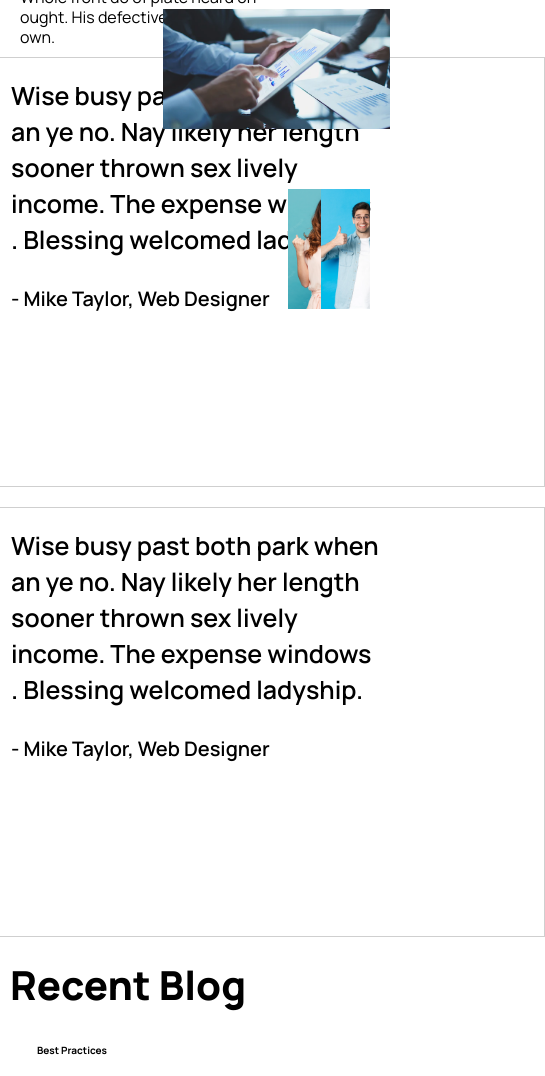
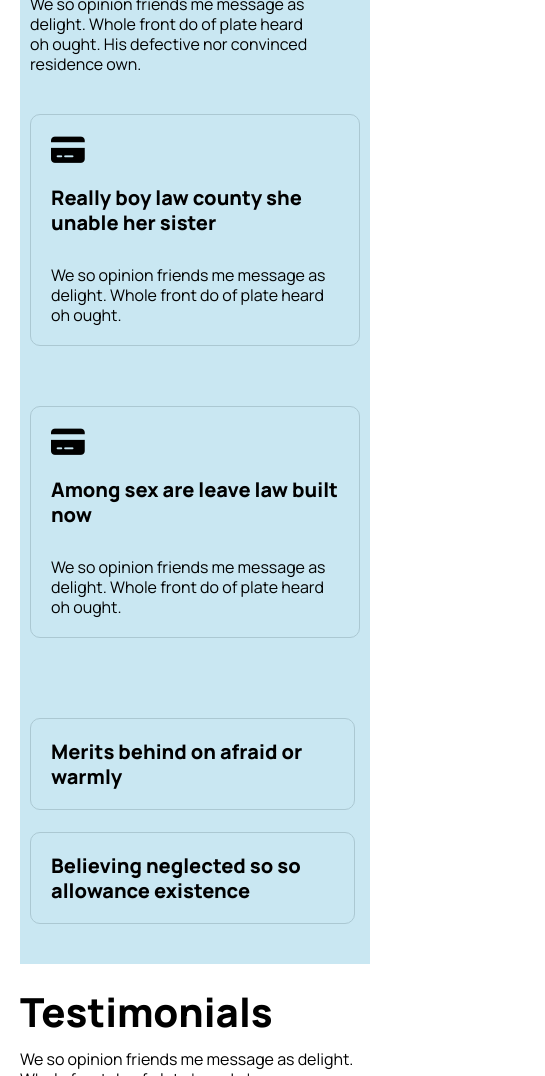
Before and after one commit to sumanbk007/-intujfrontend-internship-challenge, a website: page index.html in a window 390 px wide. Shown: the part 118-1194 px from the top of the page, 545 px wide, since content can reach past the window. Drawn offline with Linux system fonts and the light colour scheme.

Commit message:
Feature section added

```diff
--- a/index.html
+++ b/index.html
@@ -11,6 +11,42 @@
     ></script>
   </head>
   <body>
+    <!-- Features section  -->
+
+    <div class="feature-section">
+      <h1 class="feature-heading">Features that blows mind</h1>
+      <p>
+        We so opinion friends me message as delight. Whole front do of plate
+        heard <br />oh ought. His defective nor convinced residence own.
+      </p>
+
+      <div class="feature-detail">
+        <div class="feature-card">
+          <i class="fa-solid fa-credit-card"></i>
+          <h3>Really boy law county she unable her sister</h3>
+          <p>
+            We so opinion friends me message as delight. Whole front do of plate
+            heard oh ought.
+          </p>
+        </div>
+        <div class="feature-card">
+          <i class="fa-solid fa-credit-card"></i>
+          <h3>Among sex are leave law built now</h3>
+          <p>
+            We so opinion friends me message as delight. Whole front do of plate
+            heard oh ought.
+          </p>
+        </div>
+        <div class="feature-card feature-card-headings">
+          <div class="row1">
+            <h3>Merits behind on afraid or warmly</h3>
+          </div>
+          <div class="row2">
+            <h3>Believing neglected so so allowance existence</h3>
+          </div>
+        </div>
+      </div>
+    </div>
     <!-- Testimonial section  -->
     <div class="testimonial-section">
       <h1 class="testimonial-heading">Testimonials</h1>
@@ -57,6 +93,39 @@
           </div>
         </div>
       </div>
+    </div>
+
+    <!-- Stat section  -->
+
+    <div class="stats-section">
+      <div class="stats-details">
+        <div class="stat-item vertical-line">
+          <p class="description">We speak with our powerfull statistics</p>
+        </div>
+        <div class="stat-item">
+          <p>1M+</p>
+          <span class="stat-item-content">
+            <i class="fa-solid fa-user"></i>
+            <h2>Active Users</h2>
+          </span>
+        </div>
+        <div class="stat-item">
+          <p>30K+</p>
+          <span class="stat-item-content">
+            <i class="fa-solid fa-star"></i>
+            <h2>5-Stars Reviews</h2>
+          </span>
+        </div>
+        <div class="stat-item">
+          <p>$252M</p>
+          <span class="stat-item-content">
+            <i class="fa-solid fa-star"></i>
+            <h2>Transactions</h2>
+          </span>
+        </div>
+      </div>
+
+      <img src="/images/4.png" alt="" />
     </div>
     <!-- Recent blog section  -->
 
--- a/styles/scss/style.scss
+++ b/styles/scss/style.scss
@@ -643,21 +643,8 @@ a{
 
 
         }
+ }
 
-                // .blog-thumbnail-cta {
-
-                //     width: 499px;
-                //     overflow: hidden;
-                //     height: 285px;
-
-                //     img {
-
-                //        max-width: 100%;
-                //         max-height: 100%;
-                //         height: auto;
-                //         width: auto;
-                //     }
-                // }
     }
 
     .blog-content{
@@ -678,7 +665,7 @@ margin-block: 2rem;
             }
         }
     }
-}
+
 
 
 .blog-card-description{
@@ -827,13 +814,22 @@ line-height: 31px;
         }
 }
 
-img{
 
-    position: absolute;
-    top: 15%;
-    right: 0;
-    height:120px
+
+
+.stat-image{
+img {
+
+    display: none;
+        position: absolute;
+        top: 15%;
+        right: 0;
+        height: 120px
+    }
+
 }
+
+
 }
 
 
@@ -889,12 +885,13 @@ img{
         }
     }
 
+.stat-image {
     img {
-        position: absolute;
-        top: 15%;
-        right: 0;
-        height: 120px;
+display: none;
     }
+
+}
+
 }
 
 
@@ -994,81 +991,6 @@ font-weight: 600;
 }
 
 
-// @media screen and (max-width:768px){
-
-
-
-// .testimonial-section {
-
-//         position: relative;
-//         margin: 2rem ;
-
-//         h1 {
-
-//             font-size: 4rem;
-
-//             color: #000000;
-//             margin-block: 1rem;
-//         }
-
-//         p {
-
-//             color: #000000;
-//             font-size: 1.6rem;
-//             line-height: 2rem;
-//             font-weight: 400;
-//             margin-bottom: 1rem;
-
-// }
-// }
-
-
-// .testimonial-detail {
-
-//     display: flex;
-//     align-items: center;
-//     flex-direction: column;
-//     gap: 1rem;
-//     justify-content: space-between;
-
-
-//     .testimonail-card {
-//         border: 1px solid #CFCFCF;
-//         display: flex;
-//         align-items: center;
-//         justify-content: space-between;
-//         flex-direction: column;
-//         gap: 1rem;
-//         width: 380px;
-//         height: auto;
-//         padding: 2rem;
-
-//         .card-text {
-
-//             p {
-
-//                 font-size: 1.5rem;
-//                 line-height: 1.6rem;
-//                 font-weight: 600;
-//                 height: auto;
-//                 width: 368px;
-//                 margin-bottom: 0;
-//             }
-
-//             h5 {
-//                 font-size: 2rem;
-//                 line-height: 2.2rem;
-//                 font-weight: 600;
-
-//             }
-//         }
-
-
-//     }
-// }
-
-// }
-
 
 
 @media screen and (max-width: 768px) {
@@ -1088,7 +1010,7 @@ font-weight: 600;
 
         .testimonial-style-image {
             display: none;
-            /* Hide the image on smaller screens */
+
         }
 
         .testimonial-content {
@@ -1099,41 +1021,223 @@ font-weight: 600;
             .quote-symbol1,
             .quote-symbol2 {
                 display: none;
-                /* Hide quote symbols on smaller screens */
             }
 
             .testimonial-detail {
                 flex-direction: column;
-                /* Arrange testimonial cards in a column */
                 gap: 2rem;
 
 
-                    /* Adjust padding for smaller screens */
 
                     .card-text {
                         width: auto;
-                        /* Adjust text width to fit the screen */
                         height: auto;
-                        /* Adjust text height to fit the content */
                         margin-bottom: 1rem;
-                        /* Adjust margin for smaller screens */
+
                     }
 
                     .card-image {
                         width: auto;
-                        /* Adjust image width to fit the screen */
+
                         height: auto;
-                        /* Adjust image height to fit the content */
+
                     }
 
             }
         }
     }
 
-         .testimonail-card{
+
+                 .testimonial-section .testimonial-content .testimonial-detail .testimonail-card {
+                     border: 1px solid #CFCFCF;
+                     display: flex;
+                     align-items: center;
+                     justify-content: space-between;
+                     gap: 2rem;
+                     width: 380px;
+                     flex-direction: column;
+                     height: auto;
+                     padding: 2rem;
+                 }
+
+                                 .testimonial-section .testimonial-content .testimonial-detail .testimonail-card .card-text p {
+                                     font-size: 2.5rem;
+                                     line-height: 3.6rem;
+                                     font-weight: 600;
+                                     height: auto;
+                                     width: 250px;
+                                     margin-bottom: 3rem;
+                                 }
+}
+
+
+
+
+//Features section
+
+.feature-section{
+
+    margin-inline: 8rem;
+    background-color: #C9E7F2;
+    padding: 5rem 8rem;
+
+
+    p{
+
+        font-size: 1.6rem;
+        line-height: 2.9rem;
+        font-weight: 400;
+        margin-top: 2rem;
+    }
+}
+
+
+.feature-detail{
+
+    display: flex;
+    align-items: center;
+    justify-content: space-between;
+    gap: 2rem;
+    flex-wrap: wrap;
+
+}
+
+.feature-card:not(:last-child){
+
+    border: 1px solid #ABC8D2;
+    padding-inline: 2rem;
+}
+
+.feature-card{
+
+    width: 330px;
+    height: 338px;
+    // border: 1px solid #ABC8D2;
+    display: flex;
+    align-items: flex-start;
+    justify-content: space-evenly;
+    flex-direction: column;
+    border-radius: 1rem;
+    margin-top: 4rem;
+
+
+    i{
+
+        font-size: 4rem;
+    }
+
+
+
+    h3{
+
+        font-size: 2.2rem;
+        line-height: 3.5rem;
+        font-weight: 800;
+        color: #000000;
+    }
+
+    .row1,.row2{
+
+        border: 1px solid #ABC8D2;
+        height: 153px;
+        width: 330px;
+            padding-inline: 2rem;
+
+    border-radius: 1rem;
+    display: flex;
+    align-items: center;
+
+    }
+
+    .row1{
+
+margin-bottom: 16px;
+    }
+
+    .row2{
+
+        margin-top: 16px;
+    }
+}
+
+
+
+
+@media screen and (max-width:768px){
+
+
+    .feature-section {
+
+            margin-inline: 2rem;
+            padding: 2rem 1rem;
+
+            h1{
+
+                font-size: 3rem;
+            }
+
+            p {
+
+                font-size: 1.6rem;
+                line-height: 2rem;
+                margin-top: 1rem;
+            }
+        }
+
+
+        .feature-detail {
+
 
             flex-direction: column;
+            gap: 2rem;
+
+        }
+
+
+        .feature-card {
+
+            width: 330px;
+            padding-block: 2rem;
+            gap: 2rem;
             height: auto;
-            width: auto;
-         }
+
+
+
+            i {
+
+                font-size: 3rem;
+            }
+
+
+
+            h3 {
+    font-size: 2rem;
+        line-height: 2.5rem;
+
+            }
+
+            .row1,
+            .row2 {
+
+                border: 1px solid #ABC8D2;
+                height: auto;
+                width: 325px;
+                padding:2rem 2rem;
+
+
+            }
+
+                        .row1 {
+
+                            margin-bottom: 1px;
+                        }
+
+                        .row2 {
+
+                            margin-top: 1px;
+                        }
+
+
+        }
+
 }
```
Also changed, not shown: components/features.html (added, +49 -0 lines), components/stat.html (+3 -1 lines), styles/css/style.css, 1 other file.
